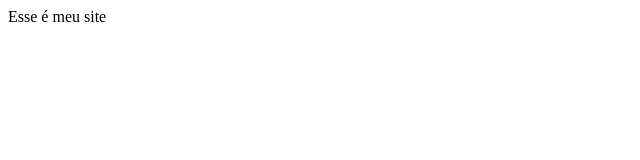
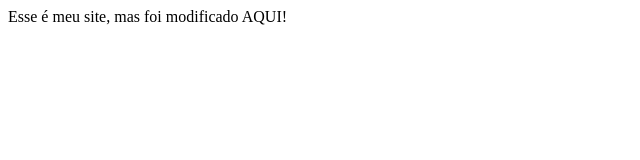
Before and after one commit to l1osar/Teste, a plain HTML site: page index.html in a window 1280 px wide. Shown: the whole page, without its empty margins (0-640 px from the left). Drawn offline with Linux system fonts and the light colour scheme.

Commit message:
Mudança em body

```diff
--- a/index.html
+++ b/index.html
@@ -5,6 +5,6 @@
 <title> Meu Site </title>
 </head>
 <body>
-Esse é meu site
+Esse é meu site, mas foi modificado AQUI!
 </body>
 </html>
```
